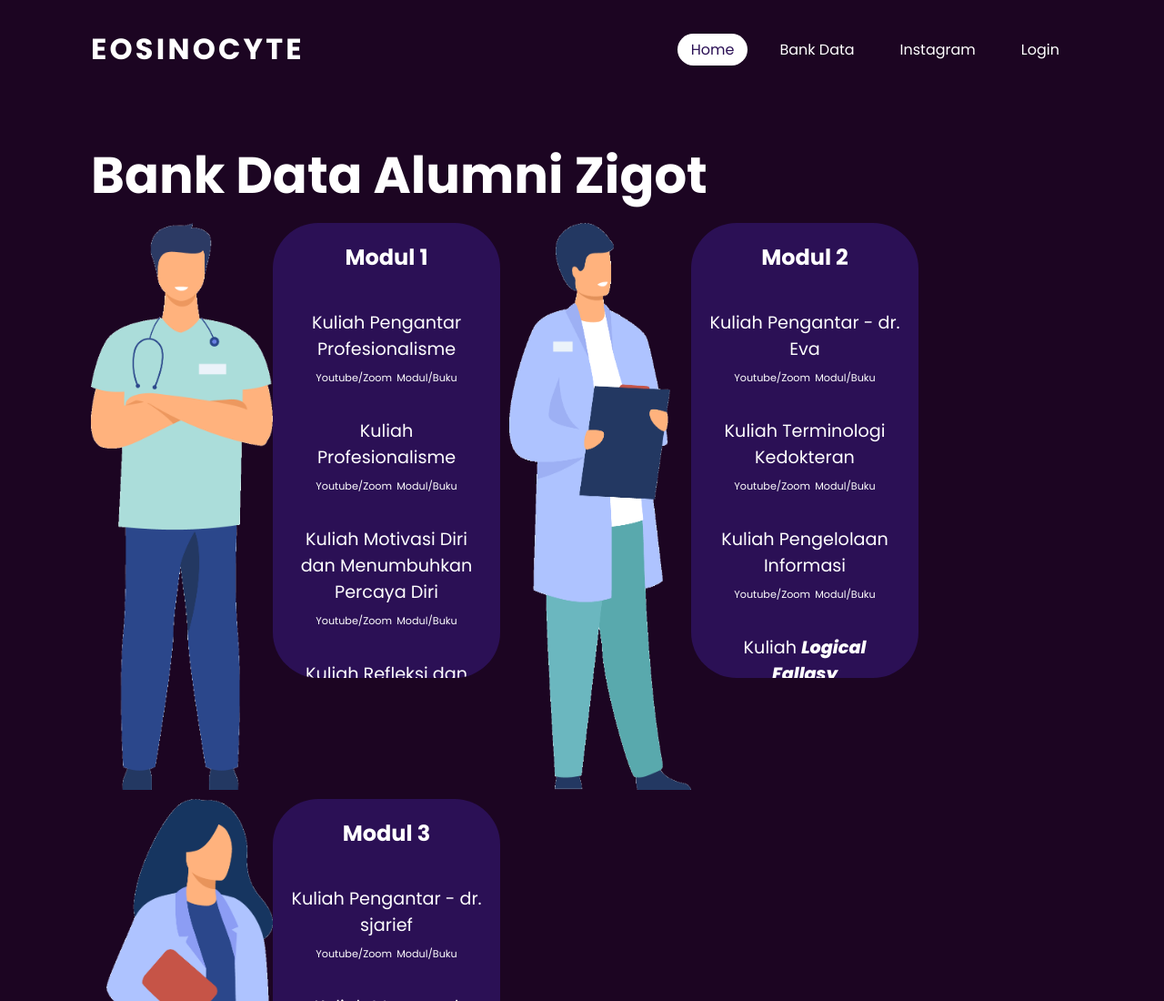
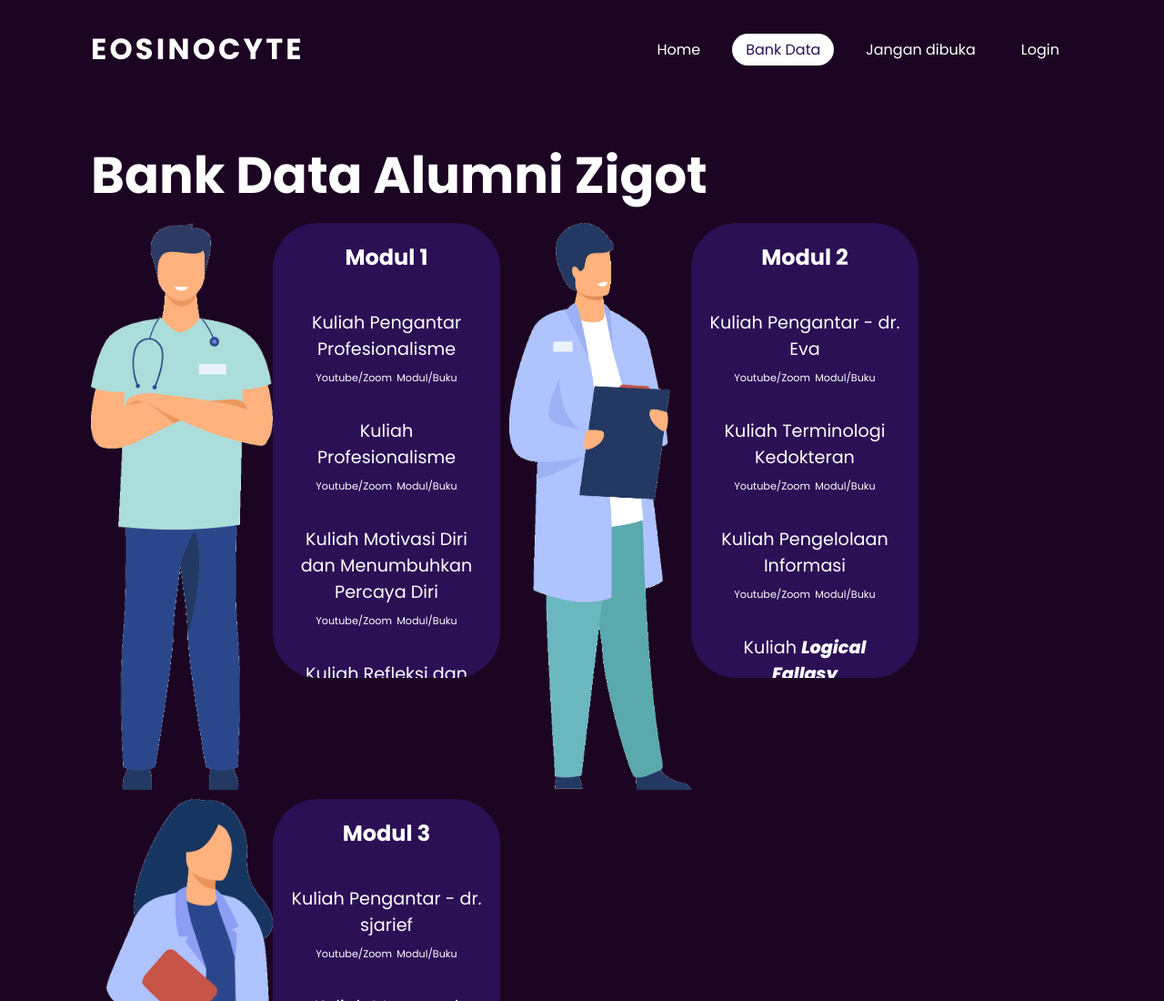
Before and after one commit to eosinocyte/bankdata, a plain HTML site: page index.html in a window 1280 px wide. Shown: the top 1100 px of the page at 91% size. Drawn offline with nearby package versions, Linux system fonts and the light colour scheme.

Commit message:
menambah ico, dll

```diff
--- a/index.html
+++ b/index.html
@@ -11,11 +11,11 @@
 </head>
 <body>
   <nav>
-    <a href="#" class="logo">Eosinocyte</a>
+    <a href="https://www.instagram.com/eosinocyte.21/" class="logo">Eosinocyte</a>
     <ul>
-      <li><a href="#" class="active">Home</a></li>
-      <li><a href="#">Bank Data</a></li>
-      <li><a href="https://www.instagram.com/eosinocyte.21/" target="_blank">Instagram</a></li>
+      <li><a href="https://www.instagram.com/eosinocyte.21/">Home</a></li>
+      <li><a href="#" class="active">Bank Data</a></li>
+      <li><a href="https://eosinocyte.github.io/gabut/">Jangan dibuka</a></li>
       <li><a href="https://eosinocyte.github.io/welcome/">Login</a></li>
     </ul>
   </nav>
```
